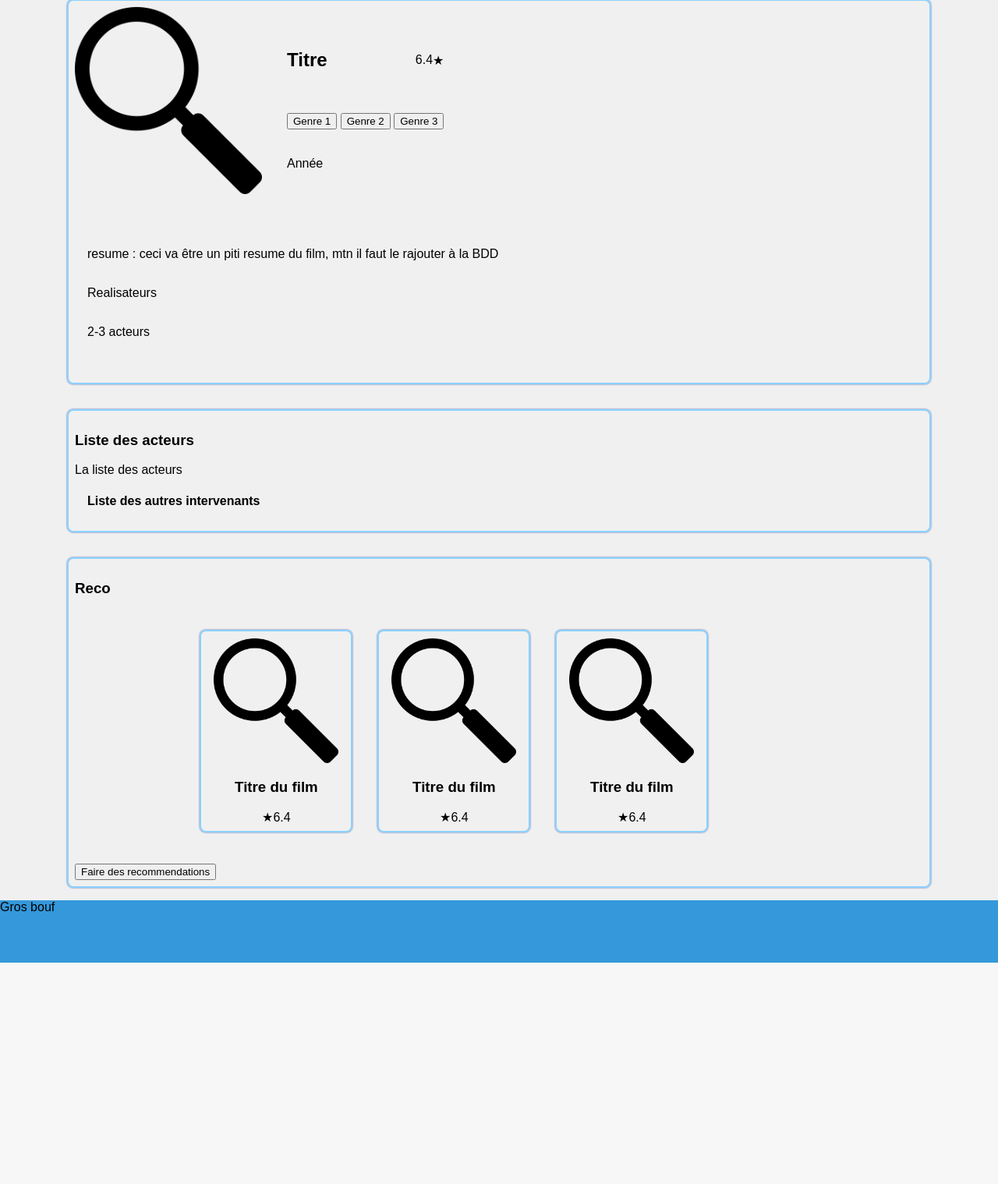
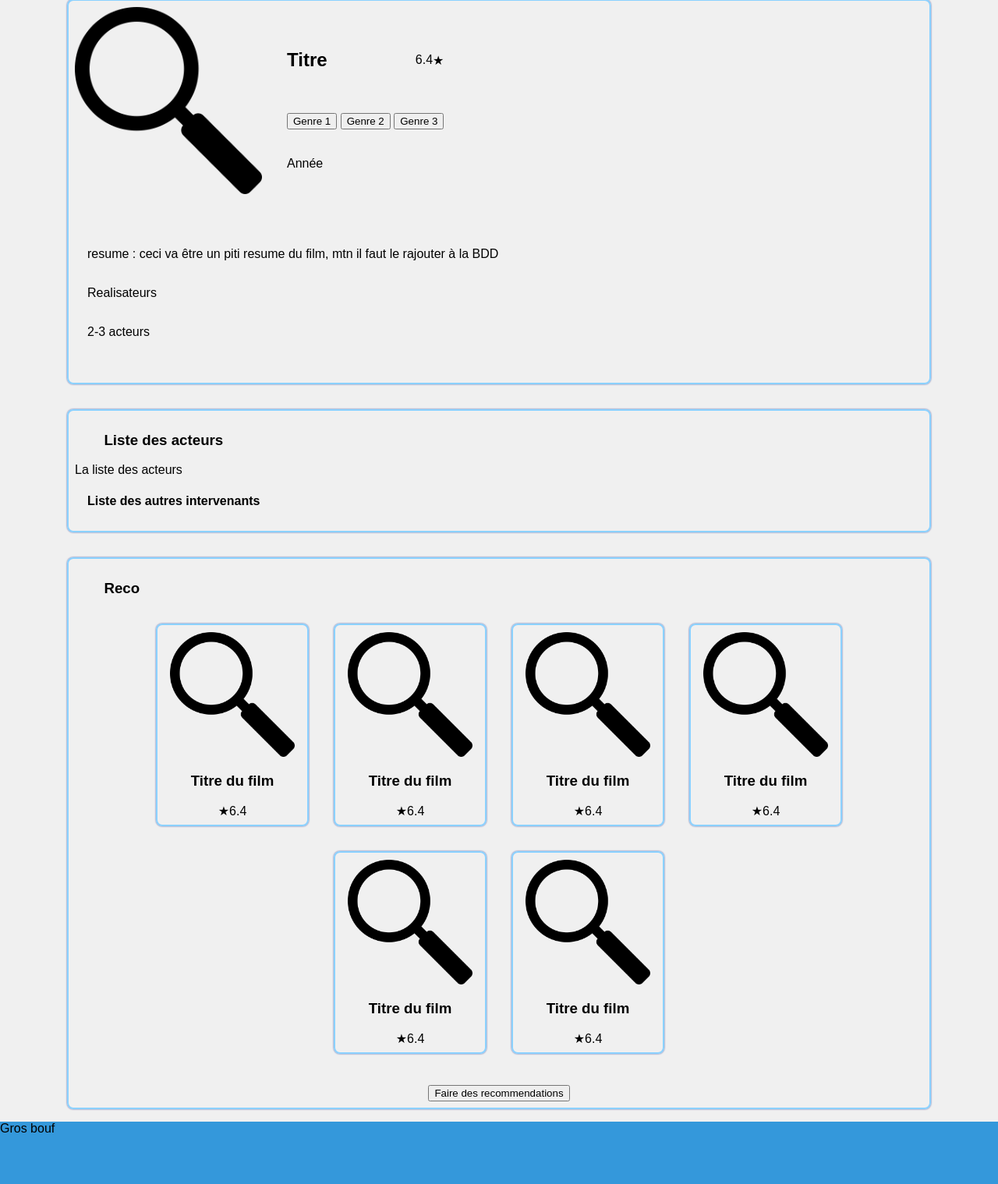
Before and after one commit to Erou22/SAE_5_Flamberge, a PHP site: page /detail_film.html in a window 1280 px wide. Shown: the part 97-1616 px from the top of the page at 78% size. Before the commit the page ends 1332 px from the top, so only its background shows below. Run offline with PHP 8.4, Linux system fonts and the light colour scheme.

Commit message:
encore plus de détails

```diff
--- a/Partie_5/detail_film.css
+++ b/Partie_5/detail_film.css
@@ -45,11 +45,26 @@
 }
 
 .film {
-    display: flex;
     flex-direction: row;
+    margin-top: 0;
+    padding-top: 0;
 }
 
 .film .detail_film_recommendation {
     height: 15em;
     width: 11em;
 }
+
+.film_reco {
+    display: flex;
+    justify-content: center;
+}
+
+#bouton_reco {
+    display: flex;
+    justify-content: center;
+}
+
+section > h3 {
+    margin-left: 2em;
+}
--- a/Partie_5/detail_film.html
+++ b/Partie_5/detail_film.html
@@ -78,7 +78,7 @@
     </section>
     <section>
       <h3>Reco</h3>
-      <div>
+      <div class="film_reco">
         <section class="film">
           <article class="detail_film_recommendation">
             <img src="./images/logo_loupe.png">
@@ -106,8 +106,35 @@
               <div>6.4</div>
             </aside>
           </article>
+
+          <article class="detail_film_recommendation">
+            <img src="./images/logo_loupe.png">
+            <h3 class="">Titre du film</h3>
+            <aside>
+              <div>★</div>
+              <div>6.4</div>
+            </aside>
+          </article>
+
+          <article class="detail_film_recommendation">
+            <img src="./images/logo_loupe.png">
+            <h3 class="">Titre du film</h3>
+            <aside>
+              <div>★</div>
+              <div>6.4</div>
+            </aside>
+          </article>
+
+          <article class="detail_film_recommendation">
+            <img src="./images/logo_loupe.png">
+            <h3 class="">Titre du film</h3>
+            <aside>
+              <div>★</div>
+              <div>6.4</div>
+            </aside>
+          </article>
       </div>
-      <div><a href=""><button>Faire des recommendations</button></a></div>
+      <div id="bouton_reco"><a href=""><button>Faire des recommendations</button></a></div>
     </section>
   </main>
 
```
Also changed, not shown: connect.php (added, +8 -0 lines).
